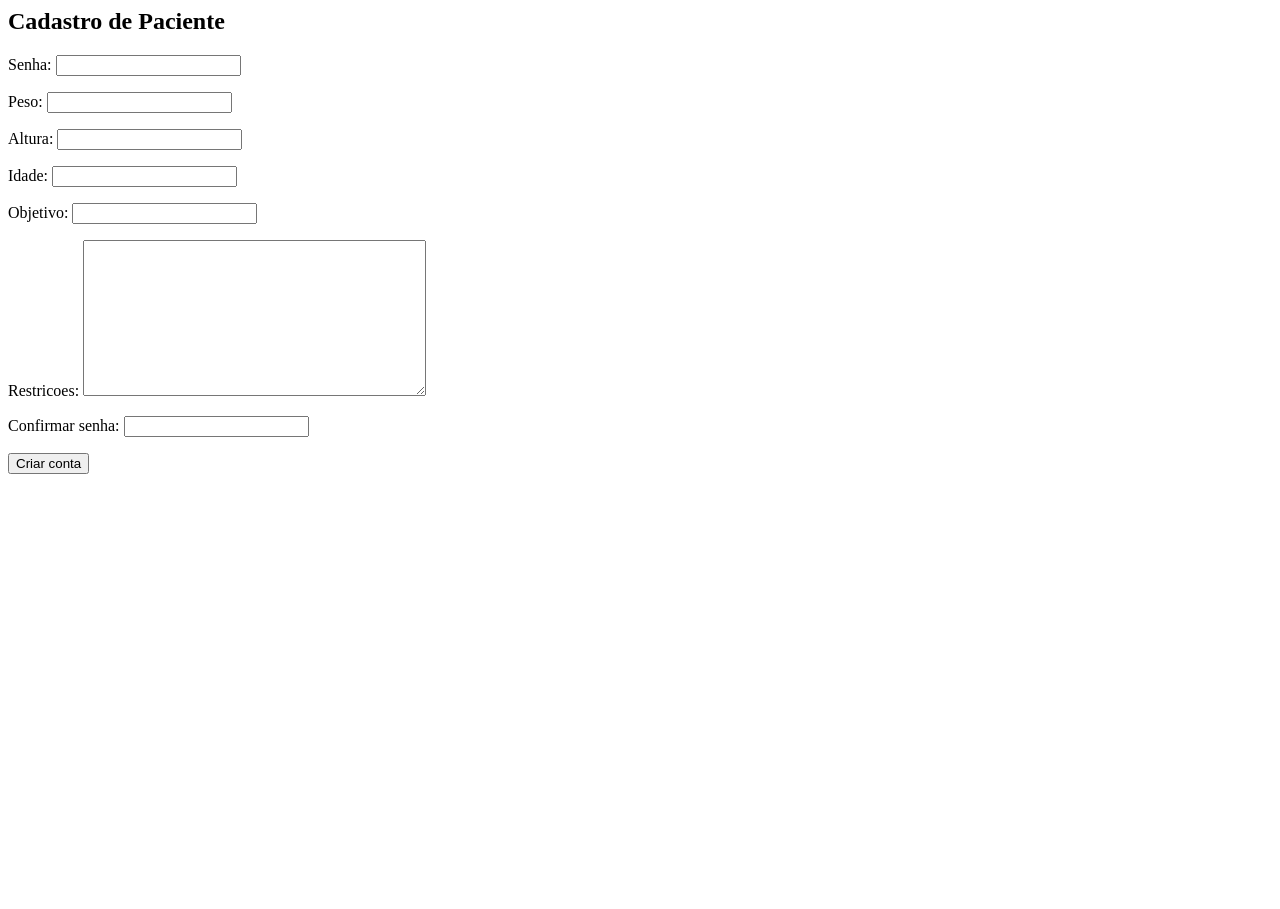
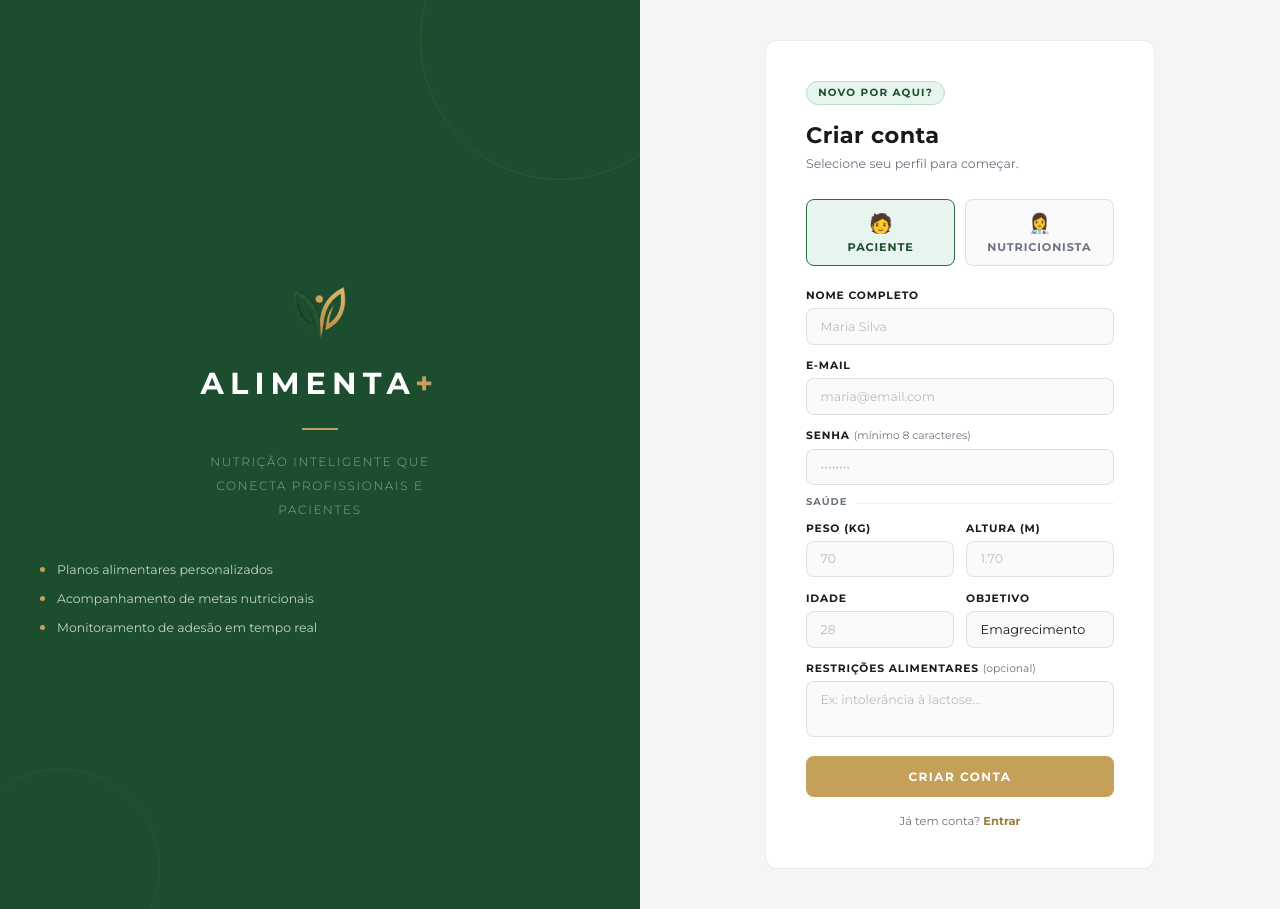
Before and after one commit to rebecaferraz/AlimentaMais, a Django app: page /pacientes/cadastro/ in a window 1280 px wide. Before the commit the page ends 474 px from the top, so only its background shows below. Run offline with Django 5.2, Linux system fonts and the light colour scheme.

Commit message:
add templates e static Alimenta+

```diff
--- /dev/null
+++ b/pacientes/templates/pacientes/base.html
@@ -0,0 +1,379 @@
+{% load static %}
+<!DOCTYPE html>
+<html lang="pt-BR">
+<head>
+  <meta charset="UTF-8">
+  <meta name="viewport" content="width=device-width, initial-scale=1.0">
+  <title>{% block title %}Alimenta+{% endblock %}</title>
+  <link rel="preconnect" href="https://fonts.googleapis.com">
+  <link href="https://fonts.googleapis.com/css2?family=Montserrat:wght@300;400;500;600;700&display=swap" rel="stylesheet">
+  <style>
+    *, *::before, *::after { box-sizing: border-box; margin: 0; padding: 0; }
+
+    :root {
+      --g9:    #1B4D2E;
+      --g7:    #2a6b42;
+      --g2:    #b8dfc8;
+      --g1:    #e8f5ee;
+      --gold:  #C5A059;
+      --goldd: #9a7b3e;
+      --ink:   #1A1A1A;
+      --muted: #6b7280;
+      --off:   #F5F5F5;
+      --white: #ffffff;
+      --r:     12px;
+    }
+
+    body {
+      font-family: 'Montserrat', sans-serif;
+      background: var(--off);
+      color: var(--ink);
+      min-height: 100vh;
+    }
+
+    /* ─── LAYOUT ────────────────────────────────── */
+    .page {
+      display: grid;
+      grid-template-columns: 1fr 1fr;
+      min-height: 100vh;
+    }
+
+    /* ─── COLUNA ESQUERDA ───────────────────────── */
+    .left {
+      background: var(--g9);
+      display: flex;
+      flex-direction: column;
+      justify-content: center;
+      align-items: center;
+      padding: 3rem 2.5rem;
+      position: relative;
+      overflow: hidden;
+    }
+
+    .left::before {
+      content: '';
+      position: absolute;
+      top: -100px; right: -60px;
+      width: 280px; height: 280px;
+      border-radius: 50%;
+      border: 1px solid rgba(197,160,89,.12);
+    }
+
+    .left::after {
+      content: '';
+      position: absolute;
+      bottom: -60px; left: -40px;
+      width: 200px; height: 200px;
+      border-radius: 50%;
+      border: 1px solid rgba(197,160,89,.08);
+    }
+
+    .logo-img {
+      width: 80px;
+      height: 80px;
+      object-fit: contain;
+      margin-bottom: 1.5rem;
+    }
+
+    .brand-name {
+      font-size: 1.9rem;
+      font-weight: 700;
+      color: var(--white);
+      letter-spacing: .2em;
+      margin-bottom: .4rem;
+    }
+
+    .brand-name span { color: var(--gold); }
+
+    .gold-line {
+      width: 36px;
+      height: 2px;
+      background: var(--gold);
+      margin: 1.25rem auto;
+    }
+
+    .brand-tagline {
+      font-size: .75rem;
+      font-weight: 300;
+      color: rgba(255,255,255,.5);
+      letter-spacing: .14em;
+      text-transform: uppercase;
+      text-align: center;
+      line-height: 2;
+      max-width: 220px;
+    }
+
+    .features { margin-top: 2.5rem; width: 100%; }
+
+    .feature {
+      display: flex;
+      align-items: center;
+      gap: .75rem;
+      margin-bottom: .85rem;
+      color: rgba(255,255,255,.75);
+      font-size: .78rem;
+    }
+
+    .feature-dot {
+      width: 5px; height: 5px;
+      border-radius: 50%;
+      background: var(--gold);
+      flex-shrink: 0;
+    }
+
+    /* ─── COLUNA DIREITA ────────────────────────── */
+    .right {
+      display: flex;
+      align-items: center;
+      justify-content: center;
+      padding: 2.5rem 2rem;
+      overflow-y: auto;
+    }
+
+    .card {
+      background: var(--white);
+      border-radius: var(--r);
+      border: 1px solid rgba(27,77,46,.1);
+      padding: 2.5rem;
+      width: 100%;
+      max-width: 390px;
+    }
+
+    .card-badge {
+      display: inline-block;
+      background: var(--g1);
+      color: var(--g9);
+      font-size: .65rem;
+      font-weight: 700;
+      letter-spacing: .12em;
+      text-transform: uppercase;
+      padding: .28rem .7rem;
+      border-radius: 99px;
+      margin-bottom: 1rem;
+      border: 1px solid var(--g2);
+    }
+
+    .card h2 {
+      font-size: 1.4rem;
+      font-weight: 700;
+      color: var(--ink);
+      margin-bottom: .3rem;
+      letter-spacing: .02em;
+    }
+
+    .card-sub {
+      font-size: .78rem;
+      color: var(--muted);
+      margin-bottom: 1.6rem;
+      line-height: 1.6;
+    }
+
+    /* ─── FORMULÁRIO ────────────────────────────── */
+    .form-group { margin-bottom: .9rem; }
+
+    .form-row {
+      display: grid;
+      grid-template-columns: 1fr 1fr;
+      gap: .75rem;
+    }
+
+    label {
+      display: block;
+      font-size: .67rem;
+      font-weight: 700;
+      color: var(--ink);
+      letter-spacing: .08em;
+      text-transform: uppercase;
+      margin-bottom: .38rem;
+    }
+
+    label span {
+      color: var(--muted);
+      font-weight: 400;
+      text-transform: none;
+      letter-spacing: 0;
+    }
+
+    input, select, textarea {
+      width: 100%;
+      padding: .62rem .85rem;
+      border: 1.5px solid rgba(0,0,0,.1);
+      border-radius: 8px;
+      font-family: 'Montserrat', sans-serif;
+      font-size: .8rem;
+      color: var(--ink);
+      background: #FAFAFA;
+      outline: none;
+      transition: border-color .15s, background .15s;
+      -webkit-appearance: none;
+      appearance: none;
+    }
+
+    input:focus, select:focus, textarea:focus {
+      border-color: var(--g7);
+      background: var(--white);
+    }
+
+    input::placeholder, textarea::placeholder {
+      color: #bbb;
+      font-size: .78rem;
+    }
+
+    textarea { min-height: 56px; resize: none; }
+
+    .divider {
+      height: 1px;
+      background: rgba(0,0,0,.06);
+      margin: 1.1rem 0;
+      position: relative;
+    }
+
+    .divider span {
+      position: absolute;
+      top: -8px; left: 0;
+      font-size: .62rem;
+      font-weight: 700;
+      color: var(--muted);
+      background: var(--white);
+      padding-right: .6rem;
+      letter-spacing: .1em;
+      text-transform: uppercase;
+    }
+
+    /* ─── BOTÃO ─────────────────────────────────── */
+    .btn {
+      display: block;
+      width: 100%;
+      padding: .82rem;
+      background: var(--gold);
+      color: var(--white);
+      border: none;
+      border-radius: 8px;
+      font-family: 'Montserrat', sans-serif;
+      font-size: .75rem;
+      font-weight: 700;
+      letter-spacing: .12em;
+      text-transform: uppercase;
+      cursor: pointer;
+      margin-top: .5rem;
+      transition: background .15s;
+      text-align: center;
+      text-decoration: none;
+    }
+
+    .btn:hover { background: var(--goldd); }
+
+    /* ─── LINKS ─────────────────────────────────── */
+    .link-row {
+      text-align: center;
+      font-size: .72rem;
+      color: var(--muted);
+      margin-top: 1.1rem;
+    }
+
+    .link-row a {
+      color: var(--goldd);
+      font-weight: 700;
+      text-decoration: none;
+    }
+
+    .link-row a:hover { text-decoration: underline; }
+
+    .forgot-link { text-align: right; margin-bottom: .5rem; }
+
+    .forgot-link a {
+      font-size: .7rem;
+      color: var(--goldd);
+      font-weight: 600;
+      text-decoration: none;
+    }
+
+    /* ─── MENSAGENS DJANGO ──────────────────────── */
+    .messages { margin-bottom: 1rem; }
+
+    .msg {
+      padding: .65rem .9rem;
+      border-radius: 8px;
+      font-size: .78rem;
+      font-weight: 500;
+      margin-bottom: .5rem;
+    }
+
+    .msg-error  { background: #fef2f2; color: #b91c1c; border: 1px solid #fecaca; }
+    .msg-success { background: var(--g1); color: var(--g9); border: 1px solid var(--g2); }
+
+    /* ─── SELETOR PACIENTE / NUTRICIONISTA ──────── */
+    .tipo-selector {
+      display: grid;
+      grid-template-columns: 1fr 1fr;
+      gap: .6rem;
+      margin-bottom: 1.4rem;
+    }
+
+    .tipo-btn {
+      padding: .7rem .5rem;
+      border: 1.5px solid rgba(0,0,0,.1);
+      border-radius: 8px;
+      background: #FAFAFA;
+      cursor: pointer;
+      text-align: center;
+      transition: all .15s;
+    }
+
+    .tipo-btn .tipo-icon { font-size: 1.2rem; margin-bottom: .3rem; }
+
+    .tipo-btn .tipo-label {
+      font-size: .7rem;
+      font-weight: 700;
+      letter-spacing: .08em;
+      text-transform: uppercase;
+      color: var(--muted);
+    }
+
+    .tipo-btn.active { border-color: var(--g7); background: var(--g1); }
+    .tipo-btn.active .tipo-label { color: var(--g9); }
+  </style>
+
+  {% block extra_css %}{% endblock %}
+</head>
+<body>
+
+<div class="page">
+
+  <!-- ── ESQUERDA ── -->
+  <div class="left">
+    <img class="logo-img" src="{% static 'img/logo.png' %}" alt="Logo Alimenta+">
+    <div class="brand-name">ALIMENTA<span>+</span></div>
+    <div class="gold-line"></div>
+    <div class="brand-tagline">Nutrição inteligente que conecta profissionais e pacientes</div>
+    <div class="features">
+      <div class="feature"><div class="feature-dot"></div>Planos alimentares personalizados</div>
+      <div class="feature"><div class="feature-dot"></div>Acompanhamento de metas nutricionais</div>
+      <div class="feature"><div class="feature-dot"></div>Monitoramento de adesão em tempo real</div>
+    </div>
+  </div>
+
+  <!-- ── DIREITA ── -->
+  <div class="right">
+    <div class="card">
+
+      {% if messages %}
+      <div class="messages">
+        {% for message in messages %}
+          <div class="msg {% if message.tags == 'error' %}msg-error{% else %}msg-success{% endif %}">
+            {{ message }}
+          </div>
+        {% endfor %}
+      </div>
+      {% endif %}
+
+      {% block content %}{% endblock %}
+
+    </div>
+  </div>
+
+</div>
+
+{% block extra_js %}{% endblock %}
+</body>
+</html>
--- a/pacientes/templates/pacientes/cadastro.html
+++ b/pacientes/templates/pacientes/cadastro.html
@@ -1,7 +1,109 @@
-<h2>Cadastro de Paciente</h2>
+{% extends 'pacientes/base.html' %}
+{% block title %}Criar conta · Alimenta+{% endblock %}
 
-<form method="post">
-    {% csrf_token %}
-    {{ form.as_p }}
-    <button type="submit">Criar conta</button>
+{% block content %}
+
+<div class="card-badge">Novo por aqui?</div>
+<h2>Criar conta</h2>
+<p class="card-sub">Selecione seu perfil para começar.</p>
+
+<!-- seletor paciente / nutricionista -->
+<div class="tipo-selector">
+  <div class="tipo-btn active" id="btn-paciente" onclick="selectTipo('paciente')">
+    <div class="tipo-icon">🧑</div>
+    <div class="tipo-label">Paciente</div>
+  </div>
+  <div class="tipo-btn" id="btn-nutri" onclick="selectTipo('nutri')">
+    <div class="tipo-icon">👩‍⚕️</div>
+    <div class="tipo-label">Nutricionista</div>
+  </div>
+</div>
+
+<form method="POST" action="{% url 'cadastro' %}">
+  {% csrf_token %}
+  <input type="hidden" name="tipo" id="campo-tipo" value="paciente">
+
+  <!-- campos comuns -->
+  <div class="form-group">
+    <label for="nome">Nome completo</label>
+    <input type="text" id="nome" name="nome" placeholder="Maria Silva" required>
+  </div>
+
+  <!-- CRN — só visível para nutricionista -->
+  <div class="form-group" id="campo-crn" style="display:none">
+    <label for="crn">CRN</label>
+    <input type="text" id="crn" name="crn" placeholder="12345-PE">
+  </div>
+
+  <div class="form-group">
+    <label for="email">E-mail</label>
+    <input type="email" id="email" name="email" placeholder="maria@email.com" required>
+  </div>
+
+  <div class="form-group">
+    <label for="senha">Senha <span>(mínimo 8 caracteres)</span></label>
+    <input type="password" id="senha" name="senha" placeholder="••••••••" required>
+  </div>
+
+  <!-- campos de saúde — só visíveis para paciente -->
+  <div id="campos-saude">
+    <div class="divider"><span>Saúde</span></div>
+
+    <div class="form-row">
+      <div class="form-group">
+        <label for="peso">Peso (kg)</label>
+        <input type="number" id="peso" name="peso" placeholder="70" step="0.1">
+      </div>
+      <div class="form-group">
+        <label for="altura">Altura (m)</label>
+        <input type="number" id="altura" name="altura" placeholder="1.70" step="0.01">
+      </div>
+    </div>
+
+    <div class="form-row">
+      <div class="form-group">
+        <label for="idade">Idade</label>
+        <input type="number" id="idade" name="idade" placeholder="28">
+      </div>
+      <div class="form-group">
+        <label for="objetivo">Objetivo</label>
+        <select id="objetivo" name="objetivo">
+          <option value="emagrecimento">Emagrecimento</option>
+          <option value="ganho_massa">Ganho de massa</option>
+          <option value="manutencao">Manutenção</option>
+          <option value="saude">Saúde geral</option>
+        </select>
+      </div>
+    </div>
+
+    <div class="form-group">
+      <label for="restricoes">Restrições alimentares <span>(opcional)</span></label>
+      <textarea id="restricoes" name="restricoes" placeholder="Ex: intolerância à lactose..."></textarea>
+    </div>
+  </div>
+
+  <button type="submit" class="btn">Criar conta</button>
 </form>
+
+<p class="link-row">Já tem conta? <a href="{% url 'login' %}">Entrar</a></p>
+
+{% endblock %}
+
+{% block extra_js %}
+<script>
+  function selectTipo(tipo) {
+    document.getElementById('campo-tipo').value = tipo;
+
+    document.getElementById('btn-paciente').classList.toggle('active', tipo === 'paciente');
+    document.getElementById('btn-nutri').classList.toggle('active', tipo === 'nutri');
+
+    document.getElementById('campos-saude').style.display = tipo === 'paciente' ? 'block' : 'none';
+    document.getElementById('campo-crn').style.display    = tipo === 'nutri'     ? 'block' : 'none';
+
+    document.getElementById('crn').required    = (tipo === 'nutri');
+    document.getElementById('peso').required   = (tipo === 'paciente');
+    document.getElementById('altura').required = (tipo === 'paciente');
+    document.getElementById('idade').required  = (tipo === 'paciente');
+  }
+</script>
+{% endblock %}
```
Also changed, not shown: pacientes/templates/pacientes/login.html (added, +32 -0 lines), pacientes/static/img/logo.png (added), 2 other files.
